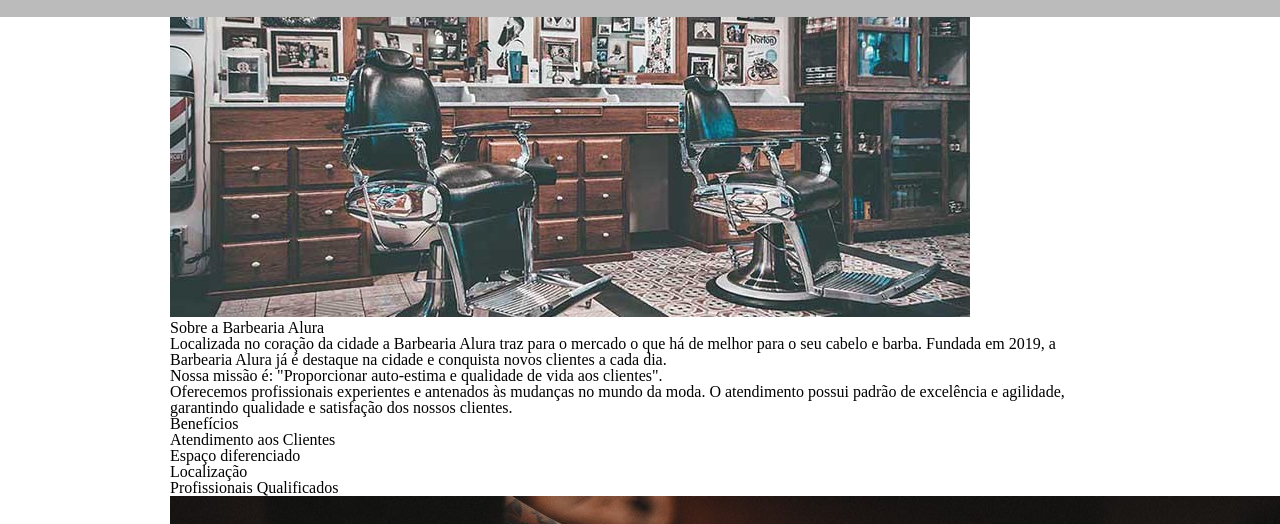
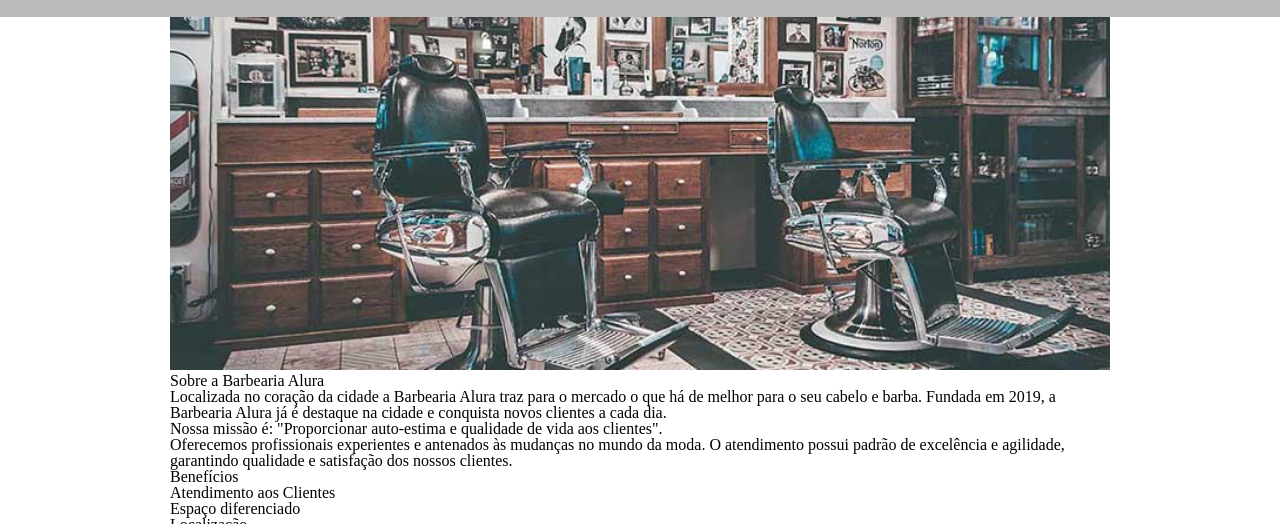
Before and after one commit to midnight2606/Barbearia2, a plain HTML site: page index.html in a window 1280 px wide. Shown: the part 276-800 px from the top of the page. Drawn offline with Linux system fonts and the light colour scheme.

Commit message:
Update style.css

```diff
--- a/style.css
+++ b/style.css
@@ -148,3 +148,7 @@ td, th {
 	border: 1px solid #000000;
 	padding: 8px 15px;
 }
+
+.banner {
+	width:100%
+}
```
